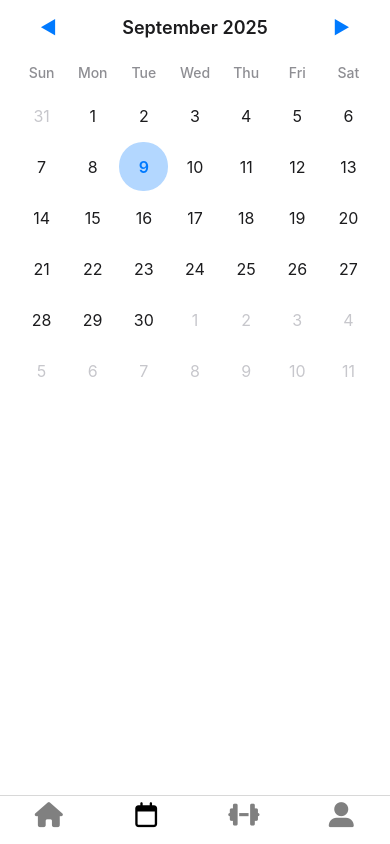
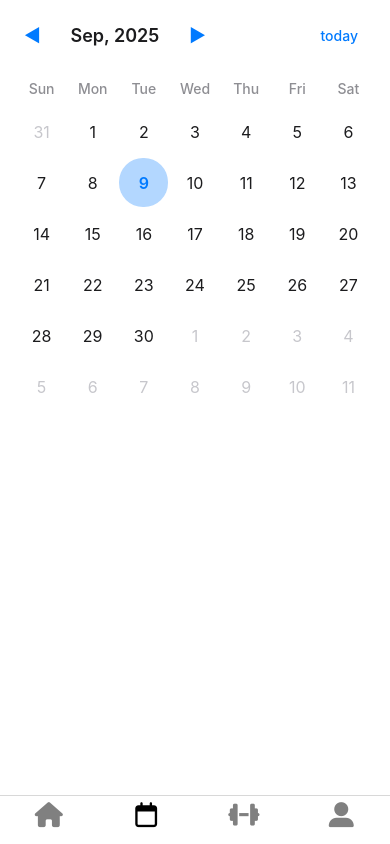
Before and after one commit to Bumang-Cyber/new-react-native-app, a React Native app: screen /CALENDAR in a window 390 px wide. Built offline with nearby package versions, Linux system fonts and the light colour scheme.

Commit message:
feat: 오늘로 돌아가기 버튼 추가

```diff
--- a/components/screens/CalendarScreen/CalendarHeader.tsx
+++ b/components/screens/CalendarScreen/CalendarHeader.tsx
@@ -6,21 +6,22 @@ interface CalendarHeaderProps {
   currentDate: Date;
   onPrevMonth: () => void;
   onNextMonth: () => void;
+  onTodayPress: () => void; // 새로 추가
 }
 
 const MONTH_NAMES = [
-  'January',
-  'February',
-  'March',
-  'April',
+  'Jan',
+  'Feb',
+  'Mar',
+  'Apr',
   'May',
-  'June',
-  'July',
-  'August',
-  'September',
-  'October',
-  'November',
-  'December',
+  'Jun',
+  'Jul',
+  'Aug',
+  'Sep',
+  'Oct',
+  'Nov',
+  'Dec',
 ];
 
 const WEEK_NAMES = ['Sun', 'Mon', 'Tue', 'Wed', 'Thu', 'Fri', 'Sat'];
@@ -29,24 +30,30 @@ const CalendarHeader = ({
   currentDate,
   onPrevMonth,
   onNextMonth,
+  onTodayPress,
 }: CalendarHeaderProps) => {
   return (
     <>
       {/* 헤더 */}
       <View style={styles.header}>
-        {/* 전월 */}
-        <TouchableOpacity onPress={onPrevMonth}>
-          <Text style={styles.arrow}>◀</Text>
-        </TouchableOpacity>
+        {/* 좌측: 네비게이션 그룹 */}
+        <View style={styles.navigationGroup}>
+          <TouchableOpacity onPress={onPrevMonth} style={styles.arrowButton}>
+            <Text style={styles.arrow}>◀</Text>
+          </TouchableOpacity>
 
-        {/* 현재 월/주 */}
-        <Text style={styles.monthText}>
-          {MONTH_NAMES[currentDate.getMonth()]} {currentDate.getFullYear()}
-        </Text>
+          <Text style={styles.monthText}>
+            {MONTH_NAMES[currentDate.getMonth()]}, {currentDate.getFullYear()}
+          </Text>
 
-        {/* 익월 */}
-        <TouchableOpacity onPress={onNextMonth}>
-          <Text style={styles.arrow}>▶</Text>
+          <TouchableOpacity onPress={onNextMonth} style={styles.arrowButton}>
+            <Text style={styles.arrow}>▶</Text>
+          </TouchableOpacity>
+        </View>
+
+        {/* 우측: 오늘 버튼 */}
+        <TouchableOpacity onPress={onTodayPress} style={styles.todayButton}>
+          <Text style={styles.todayText}>today</Text>
         </TouchableOpacity>
       </View>
 
@@ -69,14 +76,32 @@ const styles = StyleSheet.create({
     alignItems: 'center',
     marginBottom: spacing.lg,
   },
+  navigationGroup: {
+    flexDirection: 'row',
+    alignItems: 'center',
+  },
+  arrowButton: {
+    paddingHorizontal: spacing.sm,
+    paddingVertical: spacing.sm,
+  },
   arrow: {
     ...typography.h3,
     color: colors.primary,
-    paddingHorizontal: spacing.lg,
   },
   monthText: {
     ...typography.monthTitle,
     color: colors.text.primary,
+    marginHorizontal: spacing.md,
+    minWidth: 100,
+    textAlign: 'center',
+  },
+  todayButton: {
+    paddingHorizontal: spacing.md,
+    paddingVertical: spacing.sm,
+  },
+  todayText: {
+    ...typography.captionMedium,
+    color: colors.primary,
   },
   weekHeader: {
     flexDirection: 'row',
@@ -89,4 +114,5 @@ const styles = StyleSheet.create({
     ...typography.weekDay,
   },
 });
+
 export default CalendarHeader;
--- a/screens/CalendarScreen.tsx
+++ b/screens/CalendarScreen.tsx
@@ -18,6 +18,11 @@ const CalendarScreen = () => {
     setSelectedDate(date);
   };
 
+  const handleGoToToday = () => {
+    setCurrentDate(new Date());
+    setSelectedDate(new Date()); // 오늘 날짜도 선택되도록
+  };
+
   return (
     <SafeAreaView style={styles.safeArea}>
       <View style={styles.container}>
@@ -25,6 +30,7 @@ const CalendarScreen = () => {
           currentDate={currentDate}
           onPrevMonth={() => changeMonth(-1)}
           onNextMonth={() => changeMonth(1)}
+          onTodayPress={handleGoToToday}
         />
 
         <CalendarGrid
```
